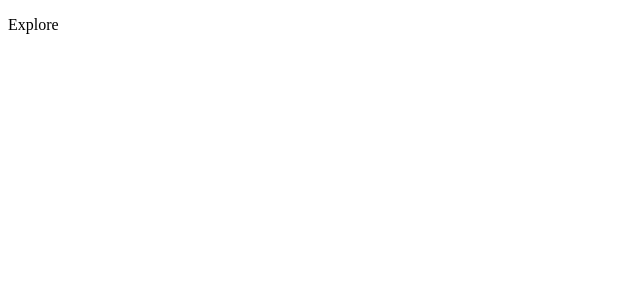
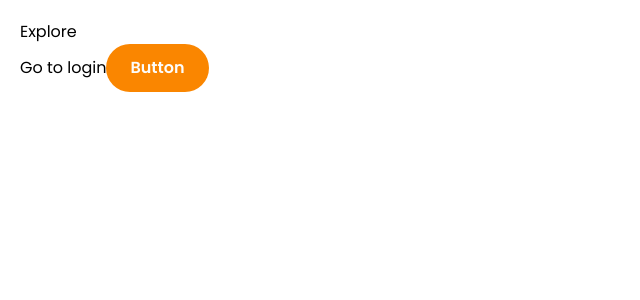
Before and after one commit to Waqar-q/levelup, a React app in the folder frontend/: page / in a window 1280 px wide. Shown: the top 300 px of the page, without its empty margins (0-640 px from the left). Built offline with nearby package versions, Linux system fonts and the light colour scheme.

Commit message:
CSS start, Basic button design

```diff
--- a/frontend/package.json
+++ b/frontend/package.json
@@ -5,7 +5,7 @@
   "main": "index.js",
   "scripts": {
     "test": "echo \"Error: no test specified\" && exit 1",
-    "build:css": "tailwindcss ",
+    "build:css": "tailwindcss --watch",
     "start": "webpack serve --mode development",
     "build": "webpack --mode production"
   },
--- a/frontend/public/index.html
+++ b/frontend/public/index.html
@@ -3,6 +3,10 @@
 <head>
     <meta charset="UTF-8">
     <meta name="viewport" content="width=device-width, initial-scale=1.0">
+    <link rel="preconnect" href="https://fonts.googleapis.com">
+    <link rel="preconnect" href="https://fonts.gstatic.com" crossorigin>
+    <link href="https://fonts.googleapis.com/css2?family=Poppins:ital,wght@0,100;0,200;0,300;0,400;0,500;0,600;0,700;0,800;0,900;1,100;1,200;1,300;1,400;1,500;1,600;1,700;1,800;1,900&display=swap" rel="stylesheet">
+    <link rel="stylesheet" href="src/styles.css">
     <title>Level Up</title>
 </head>
 <body>
--- a/frontend/src/App.tsx
+++ b/frontend/src/App.tsx
@@ -1,12 +1,15 @@
 import React from "react";
 import { BrowserRouter as Router, Routes, Route } from "react-router-dom";
+import './styles.css';
 import Explore from "./pages/Explore";
+import Login from "./pages/Login";
 
 const App: React.FC = () => {
     return (
         <Router>
             <Routes>
                 <Route path="/" element={<Explore/>}/>
+                <Route path="/login" element={<Login/>}/>
             </Routes>
         </Router>
     )
--- a/frontend/src/components/Button.tsx
+++ b/frontend/src/components/Button.tsx
@@ -1,11 +1,16 @@
 import React from "react";
 
-const Header: React.FC = () => {
+interface ButtonProps {
+    value: string;
+    className?: string;
+  }
+
+const Button: React.FC<ButtonProps> = ({value, className = ""}) => {
     return (
-        <section className="header">
-
-        </section>
+        <button className={`${className} btn font-sans bg-secondary px-6 py-3 rounded-full text-light font-semibold`}>
+            {value}
+        </button>
     )
 }
 
-export default Header;
+export default Button;
--- a/frontend/src/pages/Explore.tsx
+++ b/frontend/src/pages/Explore.tsx
@@ -1,9 +1,15 @@
 import React from "react";
+import { Link } from "react-router-dom";
+import Button from "../components/Button";
 
 const Explore: React.FC = () => {
     return (
         <section className="explore">
             <p>Explore</p>
+            <Link to="/login">
+                <button>Go to login</button>
+            </Link>
+            <Button value="Button"/>
         </section>
     )
 }
--- /dev/null
+++ b/frontend/src/pages/Login.tsx
@@ -0,0 +1,11 @@
+import React from "react";
+
+const Login: React.FC = () => {
+    return (
+        <section className="login">
+            <p>Login</p>
+        </section>
+    )
+}
+
+export default Login;
--- a/frontend/src/styles.css
+++ b/frontend/src/styles.css
@@ -1,3 +1,12 @@
 @tailwind base;
 @tailwind components;
 @tailwind utilities;
+
+
+body{
+    @apply p-5;
+}
+
+section{
+
+}
--- a/frontend/webpack.config.js
+++ b/frontend/webpack.config.js
@@ -47,7 +47,10 @@ module.exports = {
     new HtmlWebpackPlugin({
       template: './public/index.html',
     }),
-    new MiniCssExtractPlugin(),
+    new MiniCssExtractPlugin({
+      filename: 'styles.css', // Name of the output CSS file
+      chunkFilename: '[id].css',
+    }),
   ],
   devServer: {
     static: path.join(__dirname, 'dist'),
```
